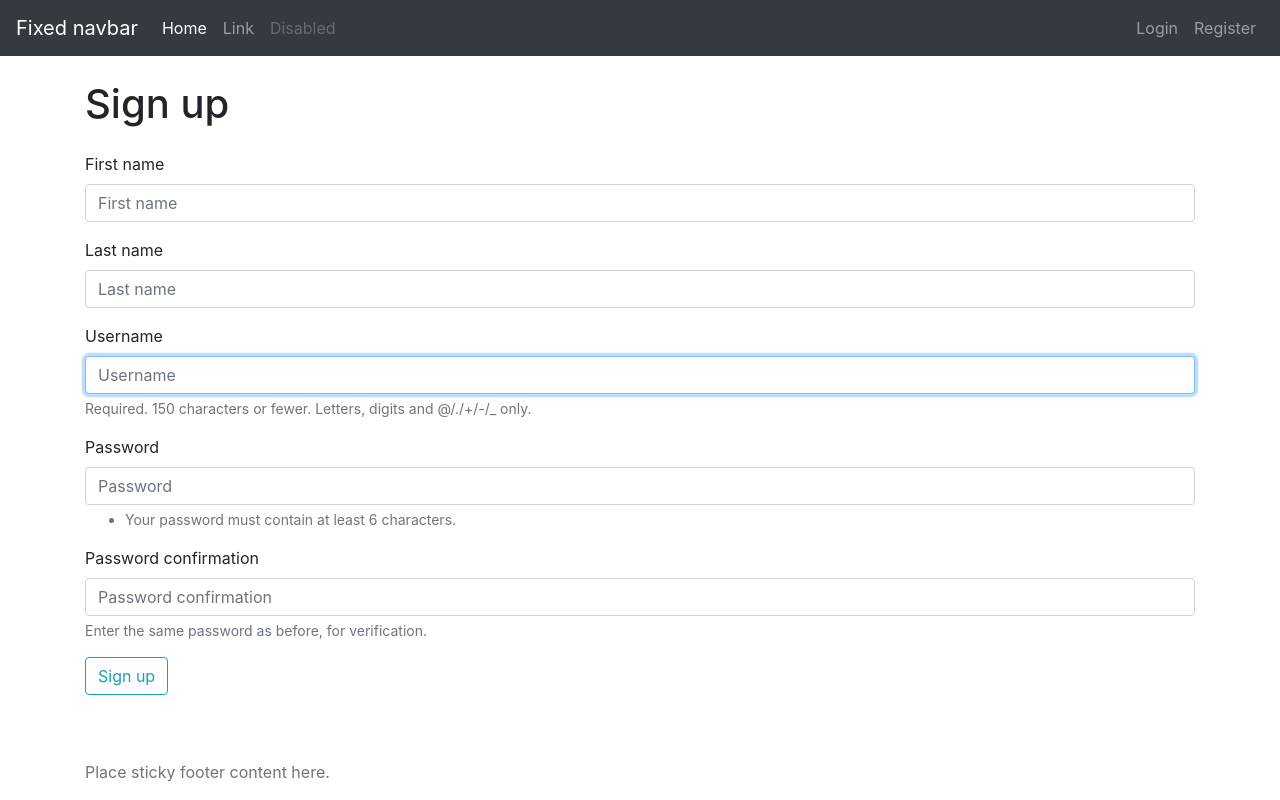
After one commit to vetalpaprotsky/python-project-lvl4, a Django app: page /register/ in a window 1280 px wide. The commit adds this page. Run offline with Django 3.2, Linux system fonts and the light colour scheme; some libraries are stand-ins or nearby versions.

Commit message:
add register form

```diff
--- a/task_manager/tasks/templates/tasks/base.html
+++ b/task_manager/tasks/templates/tasks/base.html
@@ -39,6 +39,9 @@
                         <li class="nav-item">
                             <a class="nav-link" href="{% url 'users:login' %}">Login</a>
                         </li>
+                        <li class="nav-item">
+                            <a class="nav-link" href="{% url 'users:register' %}">Register</a>
+                        </li>
                     {% endif %}
                 </ul>
             </div>
--- /dev/null
+++ b/task_manager/users/forms.py
@@ -0,0 +1,18 @@
+from django import forms
+from django.contrib.auth.models import User
+from django.contrib.auth.forms import UserCreationForm
+
+
+class UserRegisterFrom(UserCreationForm):
+    first_name = forms.CharField(required=True)
+    last_name = forms.CharField(required=True)
+
+    class Meta:
+        model = User
+        fields = [
+            'first_name',
+            'last_name',
+            'username',
+            'password1',
+            'password2',
+        ]
--- /dev/null
+++ b/task_manager/users/templates/users/register.html
@@ -0,0 +1,12 @@
+{% extends 'tasks/base.html' %}
+{% load bootstrap4 %}
+
+{% block content %}
+    <h1 class="mb-4">Sign up</h1>
+
+    <form method="POST" action="{% url 'users:register' %}">
+        {% csrf_token %}
+        {% bootstrap_form form %}
+        <button class="btn btn-outline-info" type="submit">Sign up</button>
+    </form>
+{% endblock content %}
--- a/task_manager/users/urls.py
+++ b/task_manager/users/urls.py
@@ -1,9 +1,10 @@
 from django.urls import path
-from .views import UserLoginView, UserLogoutView
+from .views import UserLoginView, UserLogoutView, register
 
 app_name = 'users'
 
 urlpatterns = [
+    path('register/', register, name='register'),
     path('login/', UserLoginView.as_view(), name='login'),
     path('logout/', UserLogoutView.as_view(), name='logout'),
 ]
--- a/task_manager/users/views.py
+++ b/task_manager/users/views.py
@@ -1,6 +1,20 @@
 from django.contrib.messages.views import SuccessMessageMixin
 from django.contrib import messages
 from django.contrib.auth.views import LoginView, LogoutView
+from django.shortcuts import redirect, render
+from .forms import UserRegisterFrom
+
+
+def register(request):
+    if request.method == 'POST':
+        form = UserRegisterFrom(request.POST)
+        if form.is_valid():
+            form.save()
+            messages.success(request, 'User has been registered!')
+            return redirect('users:login')
+    else:
+        form = UserRegisterFrom()
+    return render(request, 'users/register.html', {'form': form})
 
 
 class UserLoginView(SuccessMessageMixin, LoginView):
@@ -12,5 +26,5 @@ class UserLogoutView(LogoutView):
     success_message = "You've been logged out!"
 
     def dispatch(self, request, *args, **kwargs):
-        messages.success(request, self.success_message)
+        messages.info(request, self.success_message)
         return super().dispatch(request, *args, **kwargs)
```
Also changed, not shown: task_manager/settings.py (+1 -9 lines).
